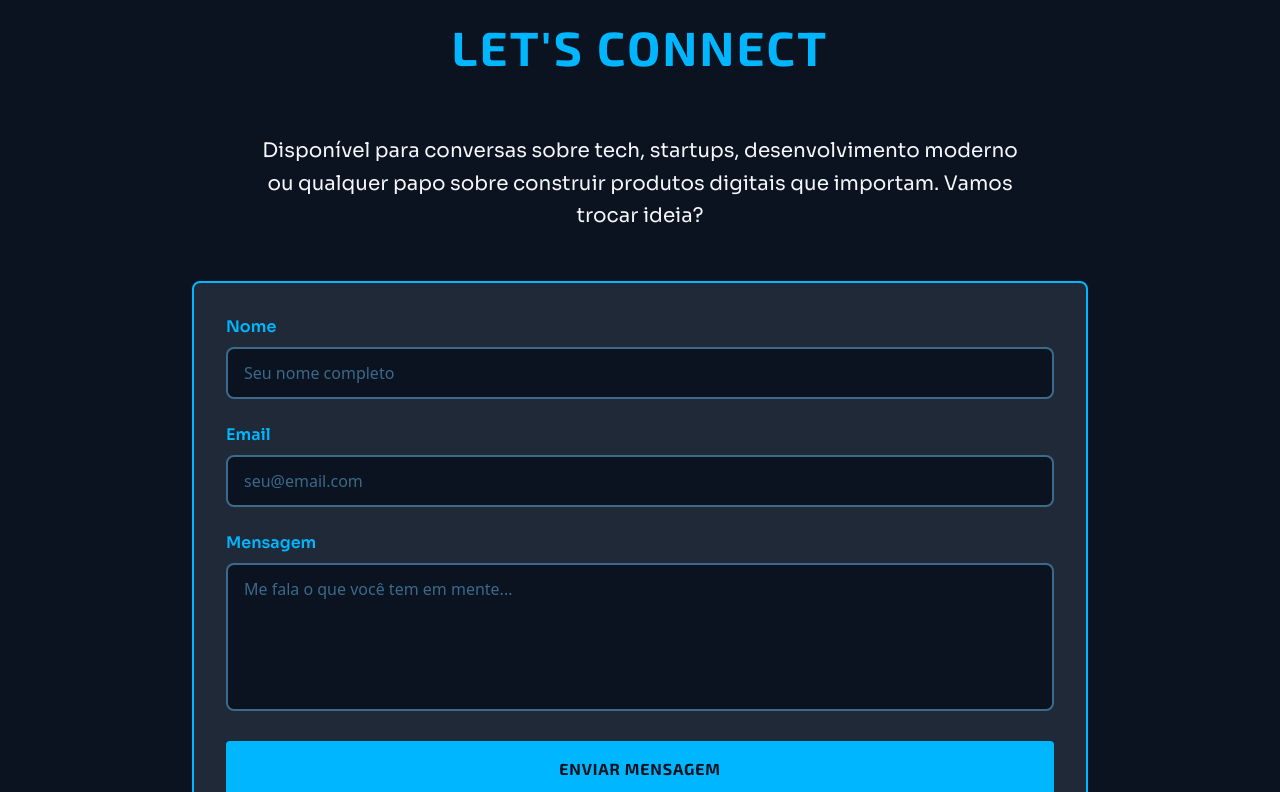
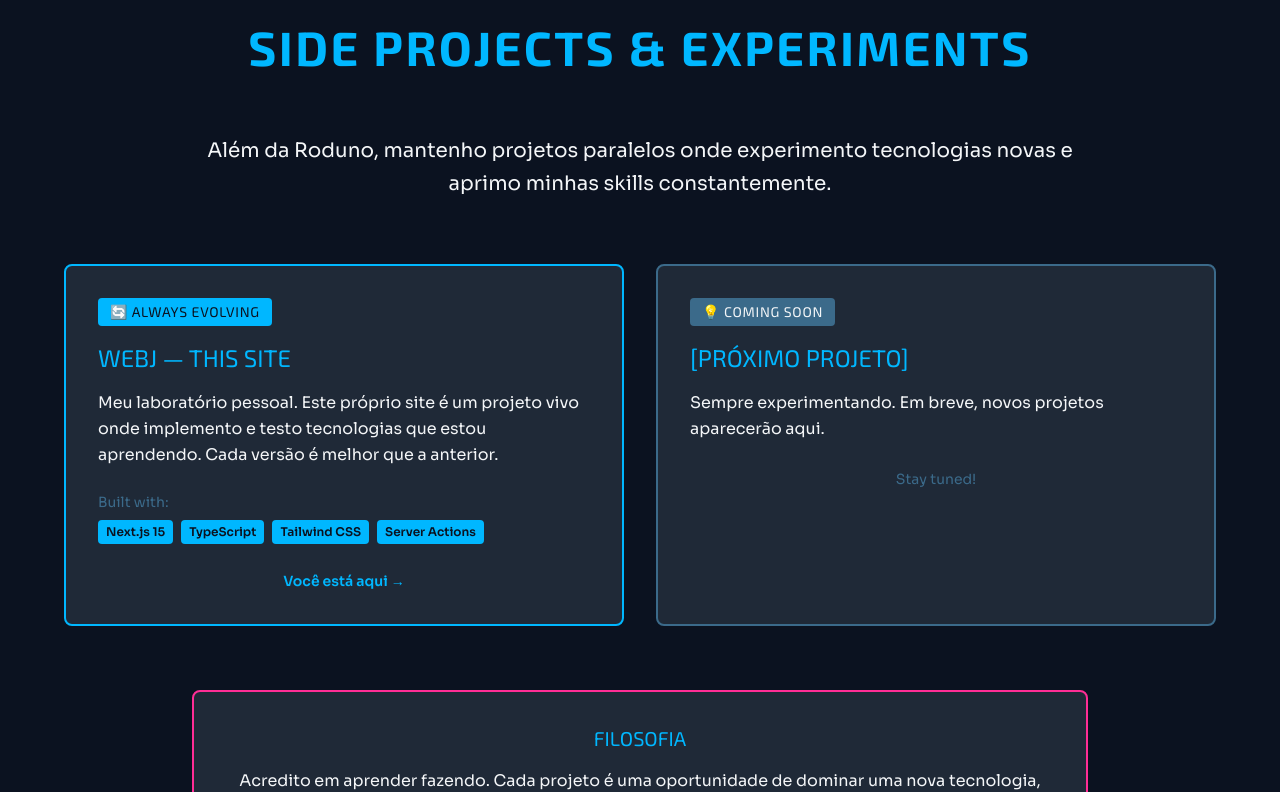
Before and after one commit to jonataswm01/webj-landing, a Next.js app: page / in a window 1280 px wide. Shown: the part 4800-5592 px from the top of the page. Built offline with nearby package versions, Linux system fonts and the light colour scheme.

Commit message:
feat: implement Other Projects section with WEBJ portfolio showcase and philosophy

```diff
--- a/src/app/page.tsx
+++ b/src/app/page.tsx
@@ -367,6 +367,94 @@ export default function Home() {
         </div>
       </section>
 
+      {/* Other Projects Section */}
+      <section className="bg-carvao py-20 px-8">
+        <div className="max-w-6xl mx-auto">
+          {/* Section Title */}
+          <h2 className="font-titulo text-4xl md:text-5xl font-bold text-cyan uppercase tracking-wider text-center mb-16">
+            Side Projects & Experiments
+          </h2>
+
+          {/* Intro */}
+          <p className="font-texto text-xl text-off-white text-center mb-16 max-w-4xl mx-auto leading-relaxed">
+            Além da Roduno, mantenho projetos paralelos onde experimento
+            tecnologias novas e aprimo minhas skills constantemente.
+          </p>
+
+          <div className="grid grid-cols-1 md:grid-cols-2 gap-8">
+            {/* Projeto 1 - WEBJ Portfolio */}
+            <div className="bg-slate p-8 rounded-lg border-2 border-cyan hover:border-magenta transition-all duration-300 hover:shadow-2xl hover:shadow-cyan/20">
+              <div className="flex items-center gap-3 mb-4">
+                <span className="font-titulo bg-cyan text-carvao px-3 py-1 rounded text-sm uppercase tracking-wider">
+                  🔄 Always Evolving
+                </span>
+              </div>
+
+              <h3 className="font-titulo text-2xl text-cyan uppercase mb-4">
+                WEBJ — This Site
+              </h3>
+
+              <p className="font-texto text-off-white leading-relaxed mb-6">
+                Meu laboratório pessoal. Este próprio site é um projeto vivo onde
+                implemento e testo tecnologias que estou aprendendo. Cada versão
+                é melhor que a anterior.
+              </p>
+
+              <div className="mb-6">
+                <p className="font-texto text-steel-blue text-sm mb-2">Built with:</p>
+                <div className="flex flex-wrap gap-2">
+                  <span className="font-texto bg-cyan text-carvao px-2 py-1 rounded text-xs font-semibold">Next.js 15</span>
+                  <span className="font-texto bg-cyan text-carvao px-2 py-1 rounded text-xs font-semibold">TypeScript</span>
+                  <span className="font-texto bg-cyan text-carvao px-2 py-1 rounded text-xs font-semibold">Tailwind CSS</span>
+                  <span className="font-texto bg-cyan text-carvao px-2 py-1 rounded text-xs font-semibold">Server Actions</span>
+                </div>
+              </div>
+
+              <div className="text-center">
+                <span className="font-texto text-cyan text-sm font-semibold">
+                  Você está aqui →
+                </span>
+              </div>
+            </div>
+
+            {/* Projeto 2 - Placeholder */}
+            <div className="bg-slate p-8 rounded-lg border-2 border-steel-blue hover:border-cyan transition-all duration-300">
+              <div className="flex items-center gap-3 mb-4">
+                <span className="font-titulo bg-steel-blue text-off-white px-3 py-1 rounded text-sm uppercase tracking-wider">
+                  💡 Coming Soon
+                </span>
+              </div>
+
+              <h3 className="font-titulo text-2xl text-cyan uppercase mb-4">
+                [Próximo Projeto]
+              </h3>
+
+              <p className="font-texto text-off-white leading-relaxed mb-6">
+                Sempre experimentando. Em breve, novos projetos aparecerão aqui.
+              </p>
+
+              <div className="text-center">
+                <span className="font-texto text-steel-blue text-sm">
+                  Stay tuned!
+                </span>
+              </div>
+            </div>
+          </div>
+
+          {/* Filosofia */}
+          <div className="mt-16 text-center">
+            <div className="bg-slate p-8 rounded-lg border-2 border-magenta max-w-4xl mx-auto">
+              <h3 className="font-titulo text-xl text-cyan uppercase mb-4">Filosofia</h3>
+              <p className="font-texto text-off-white leading-relaxed">
+                Acredito em aprender fazendo. Cada projeto é uma oportunidade de
+                dominar uma nova tecnologia, pattern ou abordagem. O código não
+                mente — ou funciona, ou não.
+              </p>
+            </div>
+          </div>
+        </div>
+      </section>
+
       {/* Contact Form Section */}
       <section className="bg-carvao py-20 px-8">
         <div className="max-w-4xl mx-auto">
```
